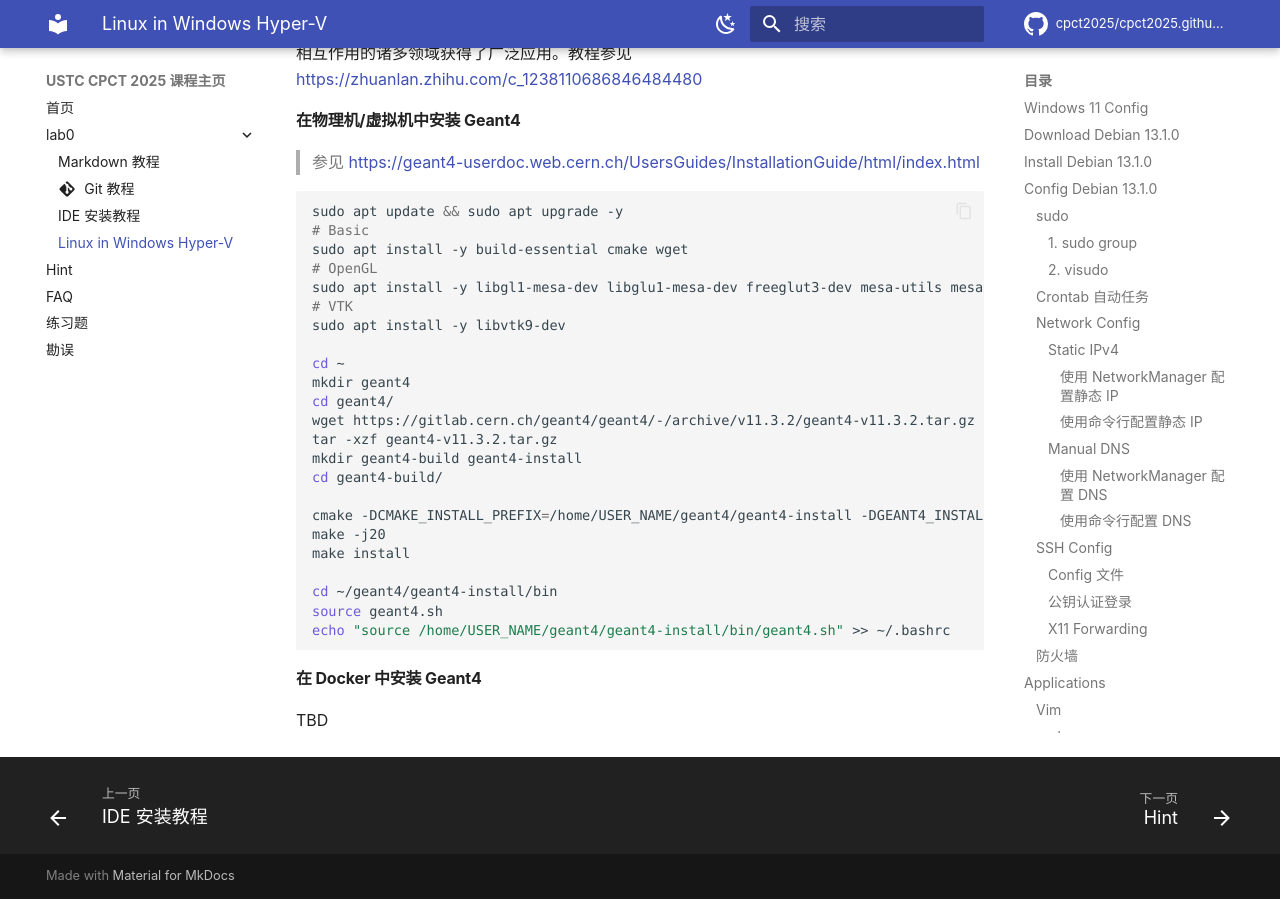
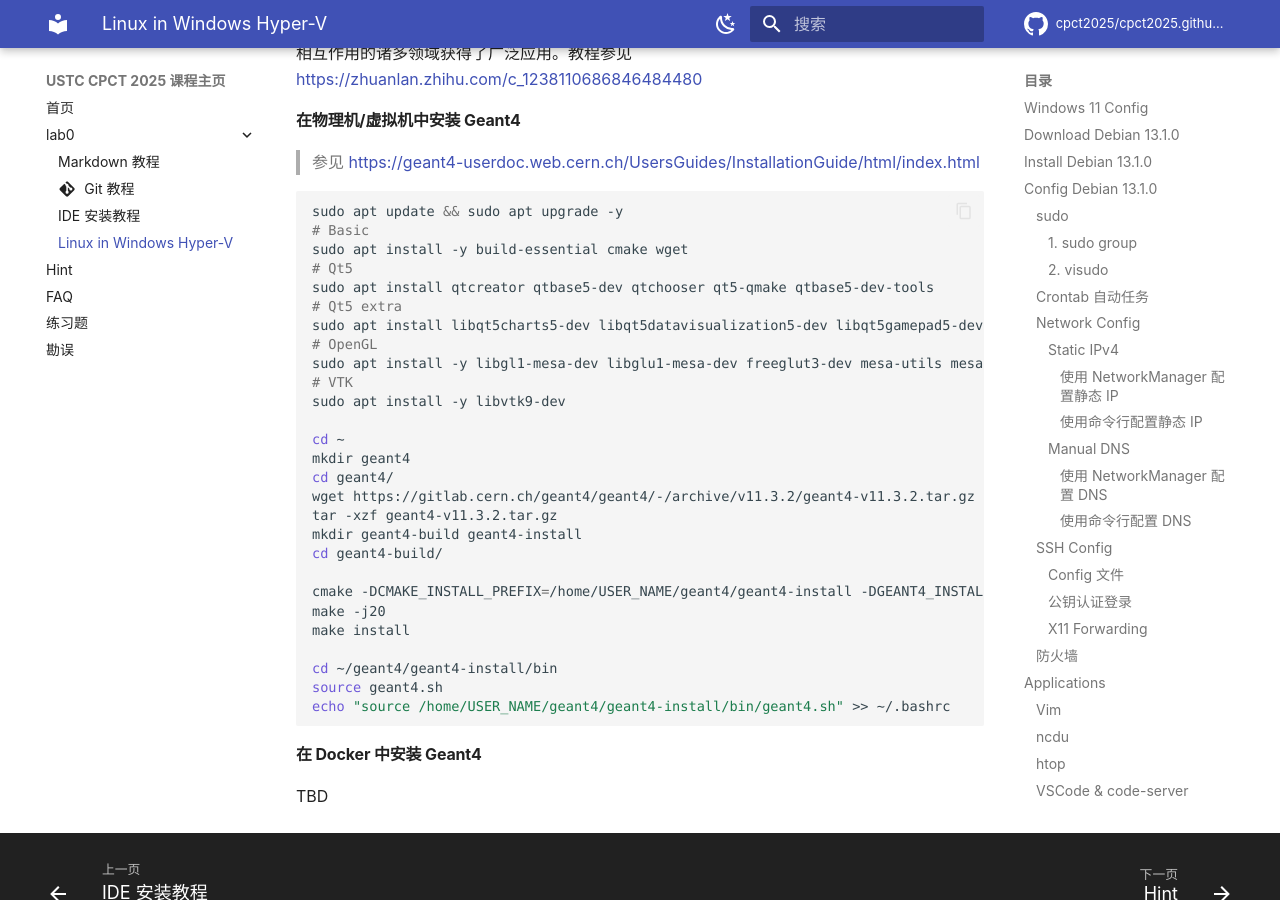
Before and after one commit to cpct2025/cpct2025.github.io, an MkDocs documentation site: the page built from docs/lab0/linux.md, in a window 1280 px wide and 900 px high, scrolled down 8369 px. Built offline with MkDocs 1.6.1 and Material for MkDocs 9.7.7, drawn with Linux system fonts in a browser that asks for light colours; comment, search, counter and statistics services are not loaded.

Commit message:
Add Qt5 installation.

```diff
--- a/docs/lab0/linux.md
+++ b/docs/lab0/linux.md
@@ -398,6 +398,10 @@
 sudo apt update && sudo apt upgrade -y
 # Basic
 sudo apt install -y build-essential cmake wget
+# Qt5
+sudo apt install qtcreator qtbase5-dev qtchooser qt5-qmake qtbase5-dev-tools
+# Qt5 extra
+sudo apt install libqt5charts5-dev libqt5datavisualization5-dev libqt5gamepad5-dev libqt5gstreamer-dev libqt5networkauth5-dev libqt5opengl5-dev libqt5remoteobjects5-dev libqt5scxml5-dev libqt5sensors5-dev libqt5serialbus5-dev libqt5serialport5-dev libqt5svg5-dev libqt5texttospeech5-dev libqt5virtualkeyboard5-dev libqt5waylandclient5-dev libqt5waylandcompositor5-dev libqt5webkit5-dev libqt5webchannel5-dev libqt5websockets5-dev libqt5webview5-dev libqt5x11extras5-dev libqt5xmlpatterns5-dev
 # OpenGL
 sudo apt install -y libgl1-mesa-dev libglu1-mesa-dev freeglut3-dev mesa-utils mesa-common-dev libglew-dev libglfw3-dev
 # VTK
```
Also changed, not shown: other parts of docs/lab0/linux.md (+1 -1 lines).
